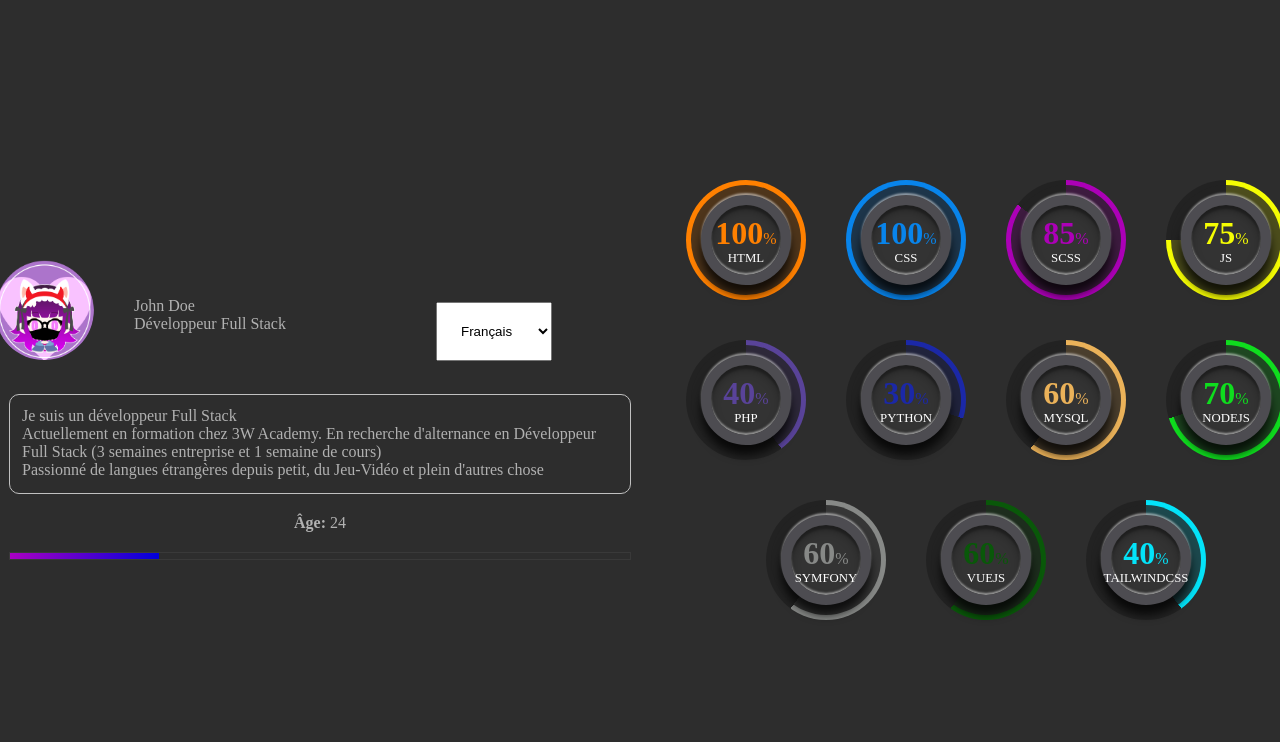
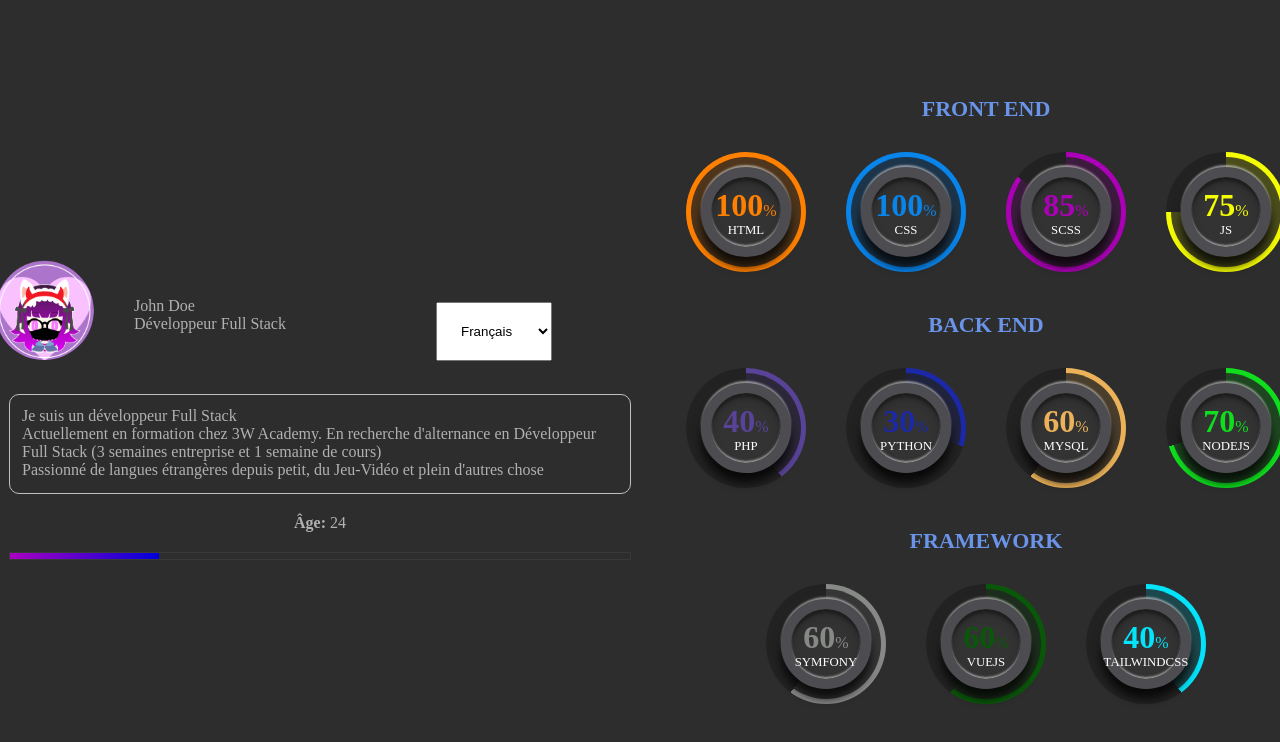
Before and after one commit to RyukiAkatsuki/Portfolio-HSR-UI, a plain HTML site: page programmingandwebskills.html in a window 1280 px wide. Shown: the top 742 px of the page. Drawn offline with Linux system fonts and the light colour scheme.

Commit message:
Putting title skills

```diff
--- a/programmingandwebskills.html
+++ b/programmingandwebskills.html
@@ -44,8 +44,10 @@
             </div>
         </div>
 
-        <div>
+        <div class="skillProgPart">
             <div class="skillProg">
+                <h2 class="technoTitle">Front End</h2>
+                <div class="circleContainer">
                     <div class="circle" data-degree="100" data-color="#ff8000">
                         <h2 class="number">100<span>%</span></h2>
                         <h4 class="lang">HTML</h4>
@@ -63,8 +65,11 @@
                         <h4 class="lang">JS</h4>
                     </div>
                 </div>
+            </div>
 
             <div class="skillProg">
+                <h2 class="technoTitle">Back End</h2>
+                <div class="circleContainer">
                     <div class="circle" data-degree="40" data-color="#594399">
                         <h2 class="number">40<span>%</span></h2>
                         <h4 class="lang">PHP</h4>
@@ -82,8 +87,11 @@
                         <h4 class="lang">NodeJS</h4>
                     </div>
                 </div>
+            </div>
 
             <div class="skillProg">
+                <h2 class="technoTitle">Framework</h2>
+                <div class="circleContainer">
                     <div class="circle" data-degree="60" data-color="#878987">
                         <h2 class="number">60<span>%</span></h2>
                         <h4 class="lang">Symfony</h4>
@@ -98,6 +106,7 @@
                     </div>
                 </div>
             </div>
+        </div>
 
     <script src="src/script/skillsprogressbar.js"></script>
     <script src="src/script/changelanguage.js"></script>
--- a/src/scss/layout/_skillProgPercent.scss
+++ b/src/scss/layout/_skillProgPercent.scss
@@ -1,11 +1,28 @@
 .skillProg {
     display: flex;
-    flex-direction: row;
+    flex-direction: column;
     justify-content: center;
     align-items: center;
     position: relative;
-    gap: 40px;
+    gap: 20px;
     padding: 20px;
+
+    .technoTitle {
+        font-size: 22px;
+        color: #6a94e9;
+        text-transform: uppercase;
+        margin-bottom: 10px;
+        text-align: center;
+    }
+
+    .circleContainer {
+        display: flex;
+        flex-direction: row;
+        justify-content: center;
+        align-items: center;
+        gap: 40px;
+    }
+
     .circle {
         display: flex;
         flex-direction: column;
```
Also changed, not shown: style.css. Lines whose indentation alone changed are shown as unchanged.
